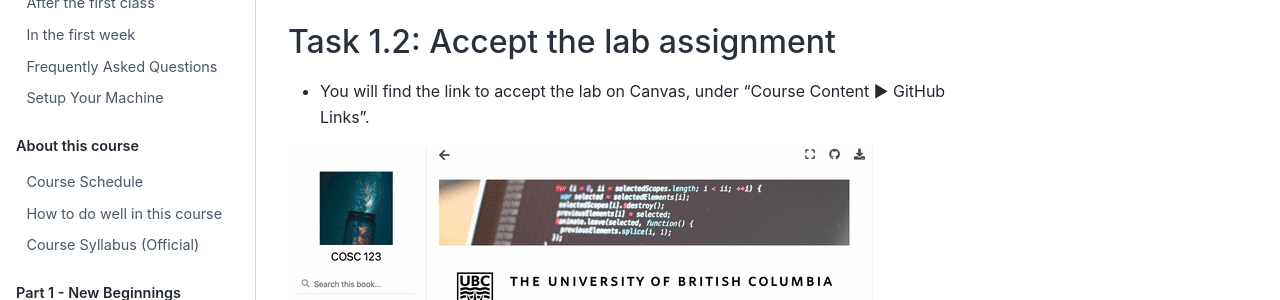
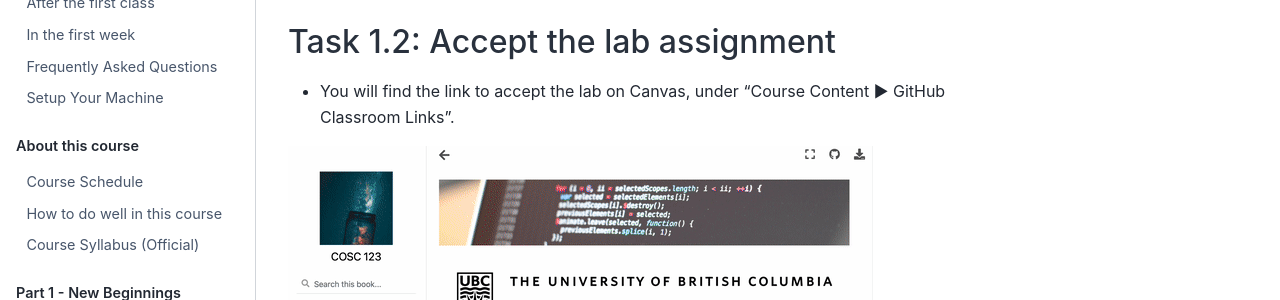
Before and after one commit to ubco-cmps/cosc122_course, a Jupyter Book: the page built from class/week01/lab/Task1.md, in a window 1280 px wide and 900 px high, scrolled down 303 px. Shown: the part 179-479 px from the top of the window. Built offline with Jupyter Book 1.0.4 settings and Sphinx 7.4.7 and the Sphinx Book theme 1.1.4, drawn with Linux system fonts in a browser that asks for light colours; pages that are not in the unit, such as notebooks, are missing from menus.

Commit message:
update title of links

```diff
--- a/class/week01/lab/Task1.md
+++ b/class/week01/lab/Task1.md
@@ -13,9 +13,9 @@ Once you are done with the install instructions, you can get started with the re
 
 ## Task 1.2: Accept the lab assignment
 
-- You will find the link to accept the lab on Canvas, under "Course Content ▶ GitHub Links".
+- You will find the link to accept the lab on Canvas, under "Course Content ▶ GitHub Classroom Links".
 
-![Animated gif showing you where to find your lab links on Canvas, "Course Content ▶ GitHub Links"](images/accept_activities.gif)
+![Animated gif showing you where to find your lab links on Canvas, "Course Content ▶ GitHub Classroom Links"](images/accept_activities.gif)
 
 Just click on the "Accept Lab" link, and it will take you to the page on GitHub.com where you will complete your lab.
 
```
Also changed, not shown: class/links.md (+1 -1 lines).
